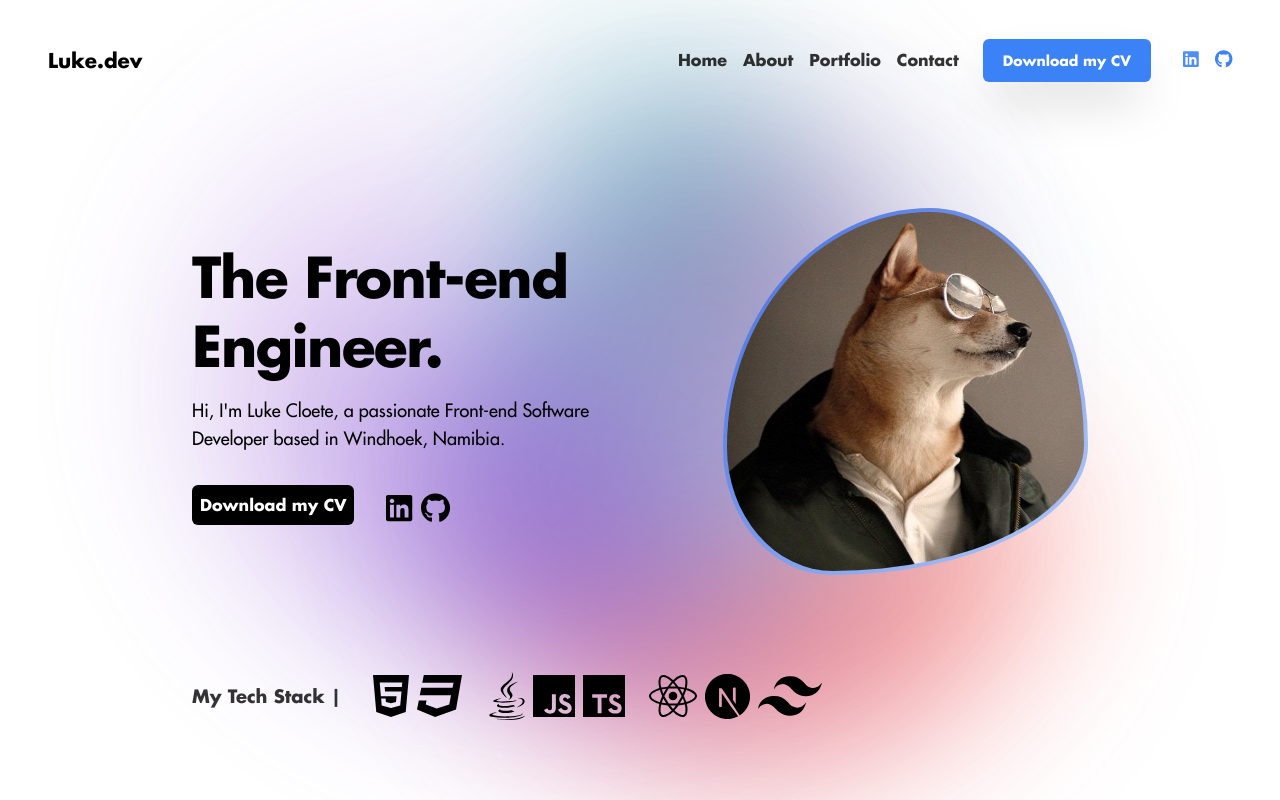
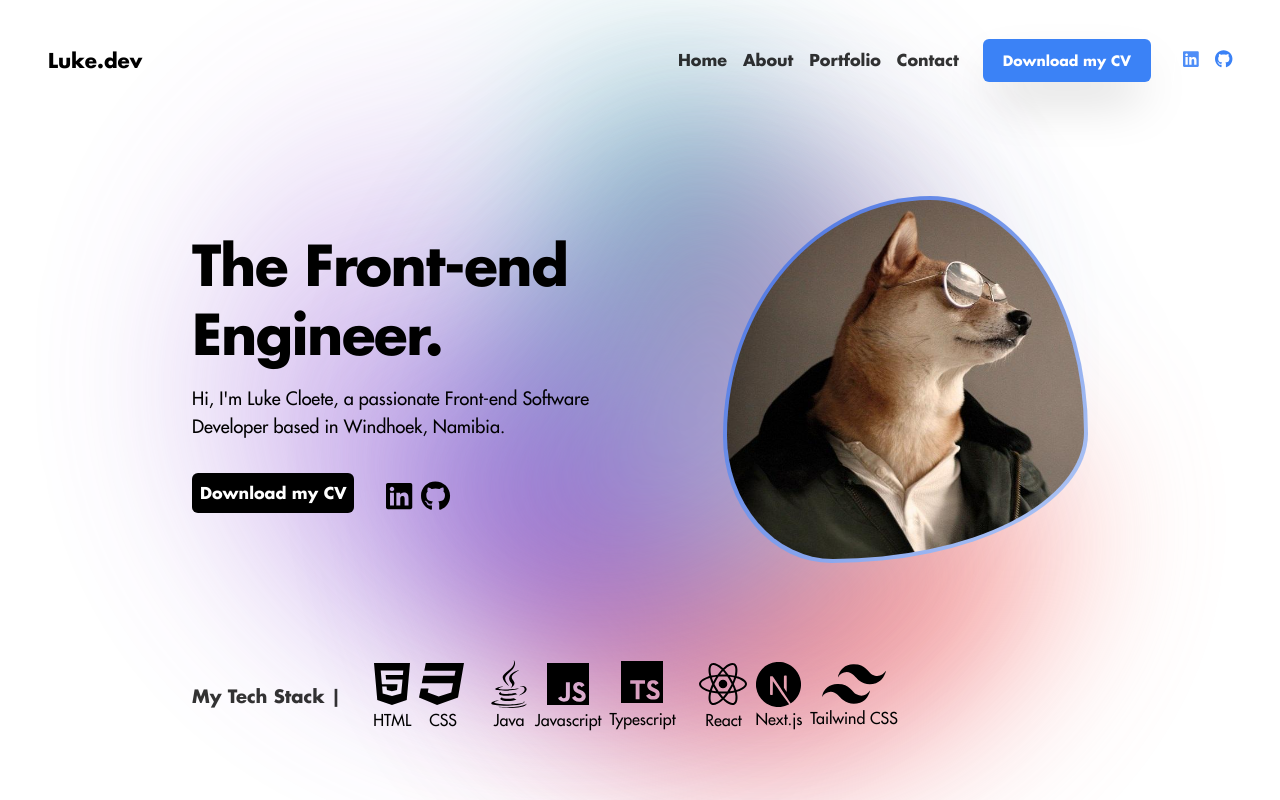
Before and after one commit to LukeCloete/portfolio-website, a Next.js app in the folder portfolio-website/: page / in a window 1280 px wide. Shown: the top 800 px of the page. Built offline with nearby package versions, Linux system fonts and the light colour scheme.

Commit message:
Add labels

```diff
--- a/portfolio-website/src/components/Hero.tsx
+++ b/portfolio-website/src/components/Hero.tsx
@@ -85,57 +85,81 @@ export default function Hero() {
 
             <ul className="flex flex-col md:flex-row items-center justify-center gap-6">
               <li className="flex items-center justify-center gap-2">
+                <div className="flex flex-col items-center justify-center">
                   <FontAwesomeIcon
                     icon={faHtml5}
                     height={50}
                     size="3x"
                     className="hover:-translate-y-2 ease-in-out transition duration-300"
                   />
+                  HTML
+                </div>
+                <div className="flex flex-col items-center justify-center">
                   <FontAwesomeIcon
                     icon={faCss3}
                     height={50}
                     size="3x"
                     className="hover:-translate-y-2 ease-in-out transition duration-300"
                   />
+                  CSS
+                </div>
               </li>
               <li className="flex items-center justify-center gap-2">
+                <div className="flex flex-col items-center justify-center">
                   <FontAwesomeIcon
                     icon={faJava}
                     height={50}
                     size="3x"
                     className="hover:-translate-y-2 ease-in-out transition duration-300"
                   />
+                  Java
+                </div>
+                <div className="flex flex-col items-center justify-center">
                   <FontAwesomeIcon
                     icon={faJs}
                     size="3x"
                     className="hover:-translate-y-2 ease-in-out transition duration-300"
                   />
+                  Javascript
+                </div>
+                <div className="flex flex-col items-center justify-center">
                   <Image
                     height={42}
                     alt="Typescript"
-                  className="hover:-translate-y-2 ease-in-out transition duration-300"
+                    className="hover:-translate-y-2 mb-1 ease-in-out transition duration-300"
                     src={typescriptIcon}
                   />
+                  Typescript
+                </div>
               </li>
               <li className="flex items-center justify-center gap-2">
+                <div className="flex flex-col items-center justify-center">
                   <FontAwesomeIcon
                     icon={faReact}
                     height={45}
                     size="3x"
                     className="hover:-translate-y-2 ease-in-out transition duration-300"
                   />
+                  React
+                </div>
+                <div className="flex flex-col items-center justify-center">
                   <Image
                     height={45}
                     alt="Next.js"
                     className="hover:-translate-y-2 ease-in-out transition duration-300"
                     src={nextjsIcon}
                   />
+                  Next.js
+                </div>
+                <div className="flex flex-col items-center justify-center">
                   <Image
                     alt="Tailwind CSS"
                     height={45}
                     src={tailwindIcon}
                     className="hover:-translate-y-2 ease-in-out transition duration-300"
                   />
+                  Tailwind CSS
+                </div>
               </li>
             </ul>
           </div>
```
Lines whose indentation alone changed are shown as unchanged.
